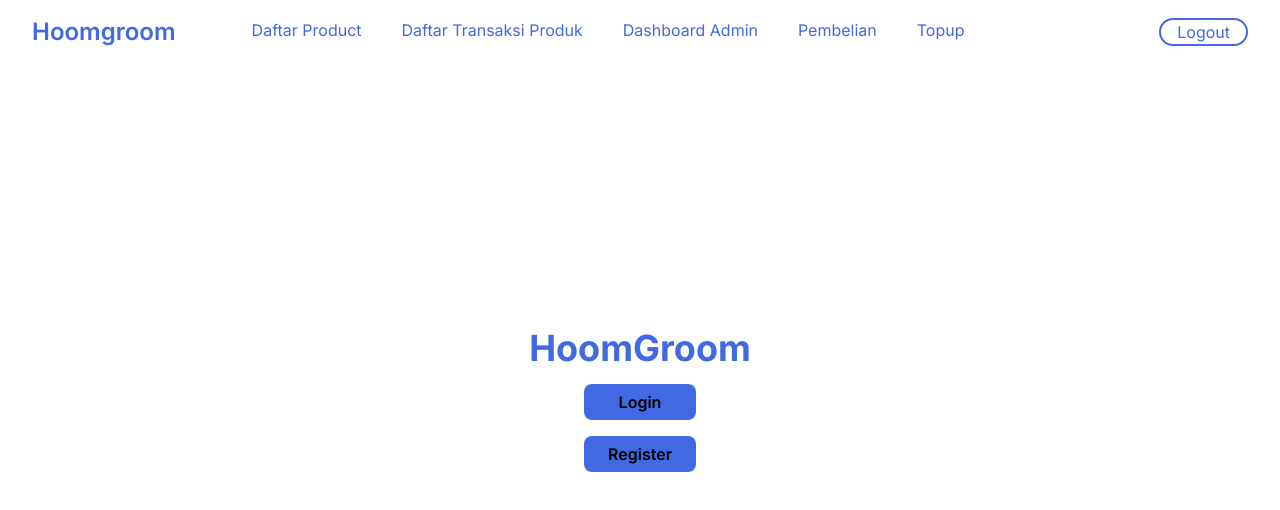
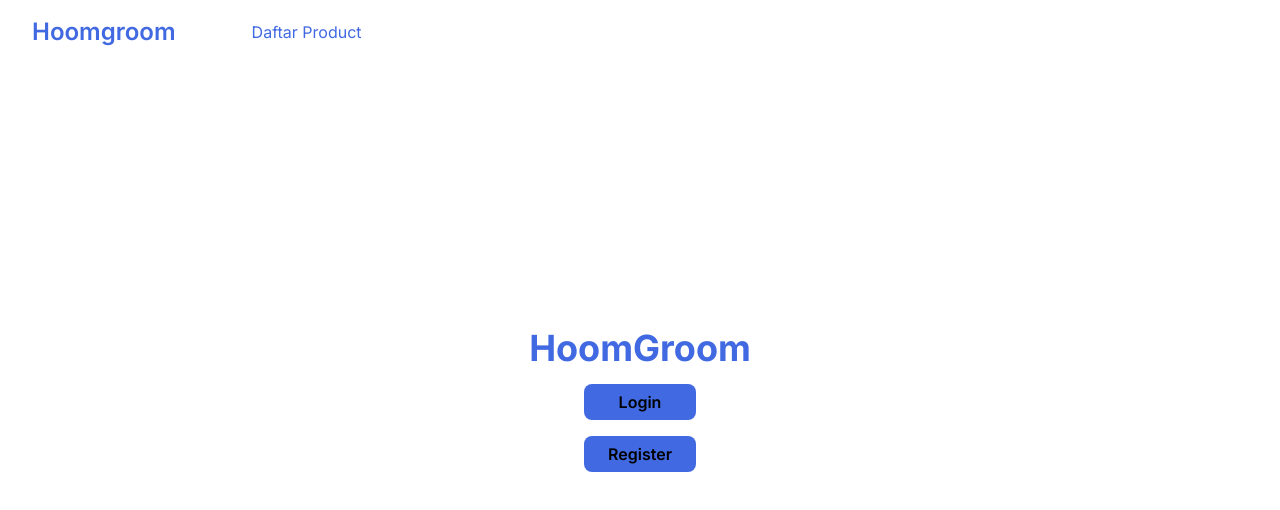
Before and after one commit to shirinzarqaa/hoomgroom-frontend, a Next.js app: page / in a window 1280 px wide. Shown: the top 510 px of the page. Built offline with nearby package versions, Linux system fonts and the light colour scheme.

Commit message:
feat(auth): fix navbar admin

```diff
--- a/app/navbar.tsx
+++ b/app/navbar.tsx
@@ -2,6 +2,7 @@
 
 import React, { useState, useEffect } from "react";
 import { usePathname } from "next/navigation";
+import { isLoggedIn, logout, getUser } from "./utils/authUtils";
 
 interface NavLinkProps {
   href: string;
@@ -11,7 +12,7 @@ interface NavLinkProps {
 
 function NavLink({ href, isActive, children }: NavLinkProps) {
   return (
-    <li className={`${isActive ? "active" : "" }`}>
+      <li className={`${isActive ? "active" : ""}`}>
         <a className={`transition-all px-3 py-1 rounded-full ${isActive ? "active font-bold text-white bg-blue-primary hover:opacity-70" : "hover:text-blue-primary"} `} href={href}>
           {children}
         </a>
@@ -21,28 +22,41 @@ function NavLink({ href, isActive, children }: NavLinkProps) {
 
 export default function Navbar() {
   const pathname = usePathname();
-  const isAuthenticated = true;
 
-  const [isLoaded, setIsLoaded] = useState(true);
+  const [loggedIn, setLoggedIn] = useState(false);
+  const [isLoaded, setIsLoaded] = useState(false);
+
   useEffect(() => {
     setIsLoaded(true);
   }, []);
 
   function handleLogout() {
-    // logout();
-    // alert("Logout berhasil")
+    logout();
+    alert("Logout berhasil")
   }
+
+  useEffect(() => {
+    const checkLoggedIn = async () => {
+      const result = await isLoggedIn();
+      setLoggedIn(result);
+    };
+
+    checkLoggedIn();
+  }, []);
 
   return (
       <nav className="flex gap-16 px-8 py-4 items-center bg-primary fixed w-full left-0">
         <a className="font-semibold text-2xl text-blue-primary" href="/">Hoomgroom</a>
+        {isLoaded && loggedIn && ( // Perbarui kondisi di sini
+            <div className="mr-4 text-blue-primary">Welcome, {getUser()}</div>
+        )}
         {isLoaded &&
             <>
-          {!isAuthenticated ?
+              {!loggedIn ?
                   <div className="justify-between flex w-full">
                     <div>
                       <ul className="flex gap-4 text-blue-primary">
-                  <NavLink href="/trailer" isActive={pathname === "/trailer"}>
+                        <NavLink href="/melihat-semua-product" isActive={pathname === "/trailer"}>
                           Daftar Product
                         </NavLink>
 
@@ -59,15 +73,25 @@ export default function Navbar() {
                         <NavLink href="/daftar-transaksi-produk" isActive={pathname === "/daftar-transaksi-produk"}>
                           Daftar Transaksi Produk
                         </NavLink>
+                        <NavLink href="/pembelian" isActive={pathname === "/pembelian"}>
+                          Pembelian
+                        </NavLink>
+                        {getUser() === "admin" && (
+                            <>
                               <NavLink href="/admin" isActive={pathname === "/admin"}>
                                 Dashboard Admin
                               </NavLink>
-                  <NavLink href="/pembelian" isActive={pathname === "/pembelian"}>
-                    Pembelian
+                              <NavLink href="/crud-produk" isActive={pathname === "/admin"}>
+                                Penambahan Produk
                               </NavLink>
-                  <NavLink href="/top-up" isActive={pathname === "/top-up"}>
-                    Topup
+                              <NavLink href="/crud-kode-promo" isActive={pathname === "/admin"}>
+                                Penambahan Kode Promo
                               </NavLink>
+                              <NavLink href="/pengiriman-produk" isActive={pathname === "/admin"}>
+                                Pengiriman Produk
+                              </NavLink>
+                            </>
+                        )}
                       </ul>
                     </div>
                     <div className="border-2 text-blue-primary border-blue-primary px-4 rounded-full hover:cursor-pointer transition-all hover:scale-110 hover:bg-blue-primary active:scale-95 active:brightness-75" onClick={handleLogout}>
--- a/app/utils/authUtils.ts
+++ b/app/utils/authUtils.ts
@@ -2,6 +2,18 @@ import axios from 'axios';
 
 export const isLoggedIn = (): boolean => {
     return localStorage.getItem('token') !== null;
+};
+
+export const getUser = (): string => {
+    const userData = localStorage.getItem('userData');
+    if (userData) {
+        const users = JSON.parse(userData);
+        const user = users.find((user: any) => user.username === 'admin');
+        if (user) {
+            return user.username;
+        }
+    }
+    return '';
 };
 
 export const logout = async (): Promise<void> => {
```
Lines whose indentation alone changed are shown as unchanged.
